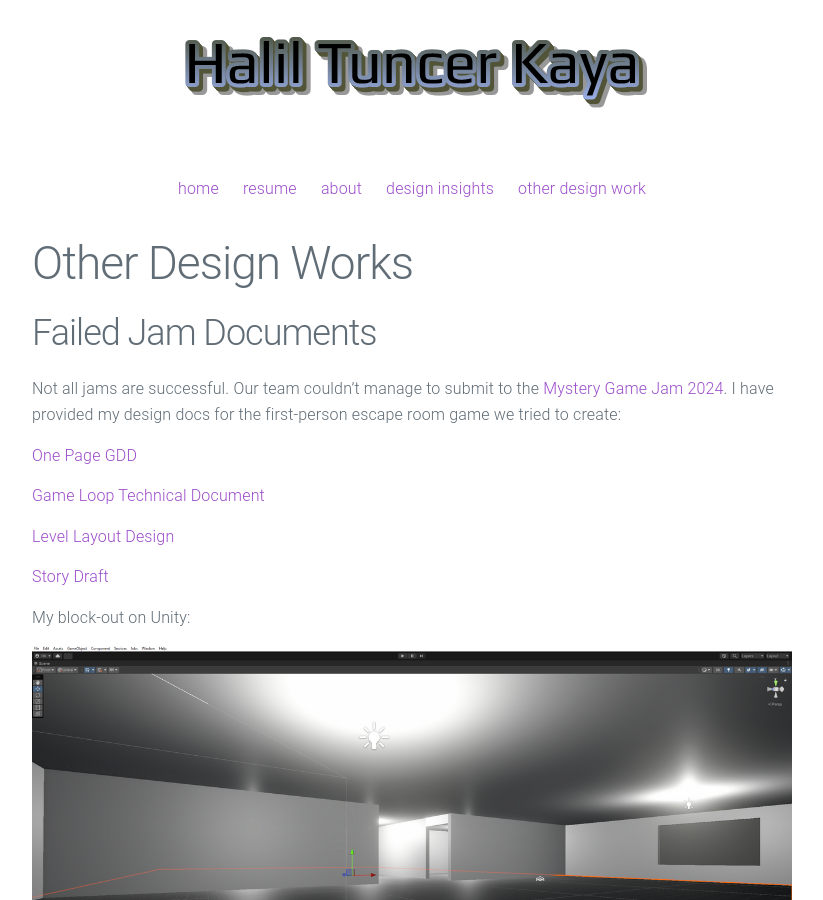
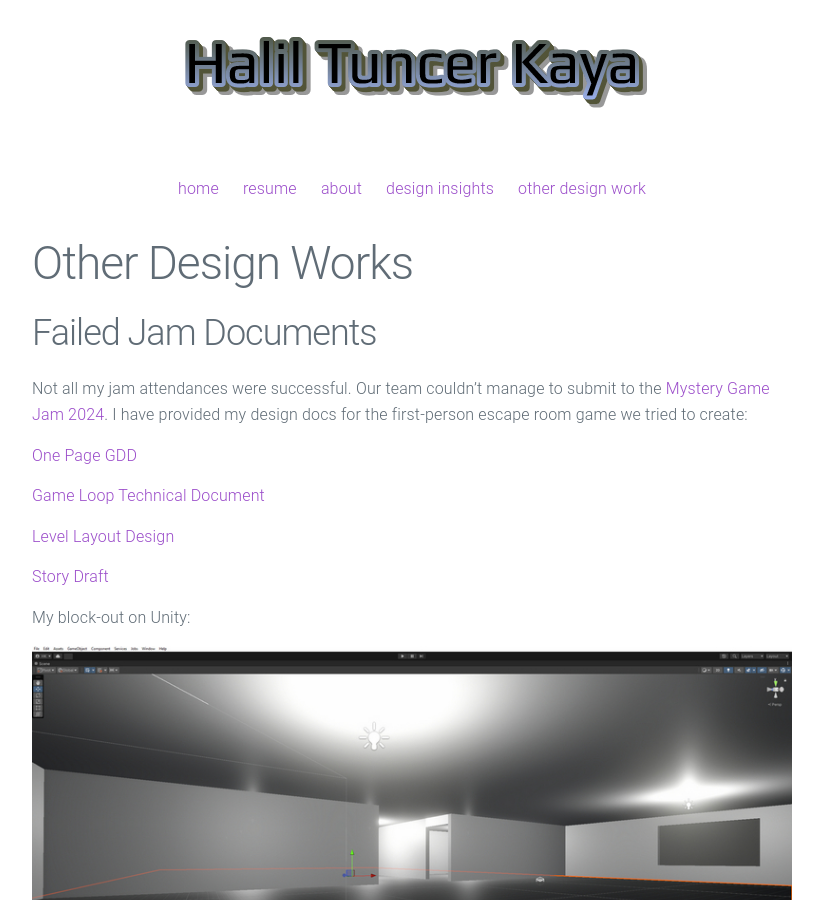
Before and after one commit to haliltuncerkaya/haliltuncerkaya.github.io, a Jekyll site: the page built from otherstuff.md, in a window 1280 px wide and 900 px high. Shown: the whole window, without its empty margins (228-1051 px from the left). Built offline with Jekyll 4.4.1, drawn with Linux system fonts in a browser that asks for light colours; a script that is not in the unit is left out.

Commit message:
Several fixes, resized images

```diff
--- a/otherstuff.md
+++ b/otherstuff.md
@@ -5,11 +5,11 @@ permalink: /otherstuff/
 ---
 ## Failed Jam Documents
 
-Not all jams are successful. Our team couldn't manage to submit to the [Mystery Game Jam 2024](https://itch.io/jam/mystery-game-jam-2024). I have provided my design docs for the first-person escape room game we tried to create:
+Not all my jam attendances were successful. Our team couldn't manage to submit to the [Mystery Game Jam 2024](https://itch.io/jam/mystery-game-jam-2024). I have provided my design docs for the first-person escape room game we tried to create:
 
 [One Page GDD](/assets/gddDraft.pdf)
 
-[Game Loop Technical Document](/assets/loopDraft#2.pdf)
+[Game Loop Technical Document](/assets/loopDraft.pdf)
 
 [Level Layout Design](/assets/homeDesign.pdf)
 
```
Also changed, not shown: blog.md (+3 -3 lines), assets/boltgunRad.jpg, assets/mysteryJam1.jpg, assets/mysteryJam2.jpg, 2 other files.
